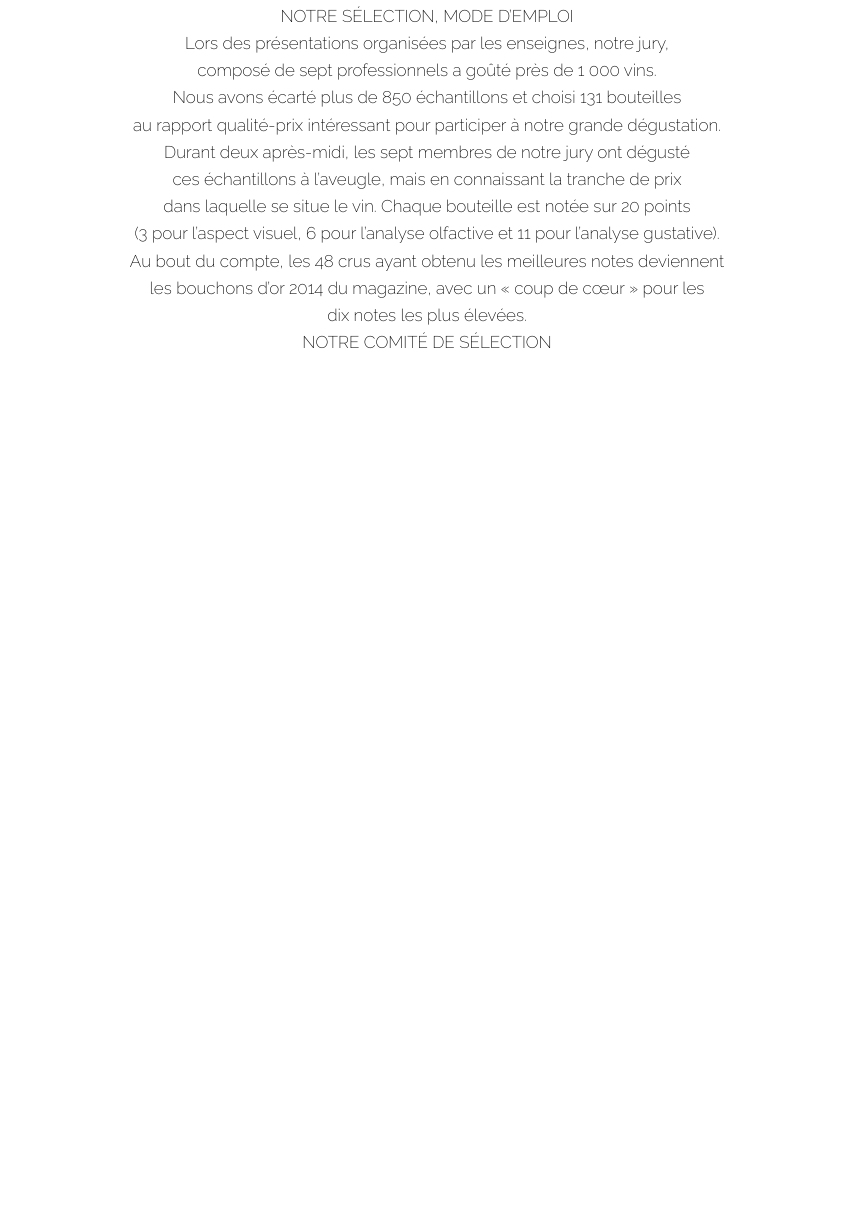
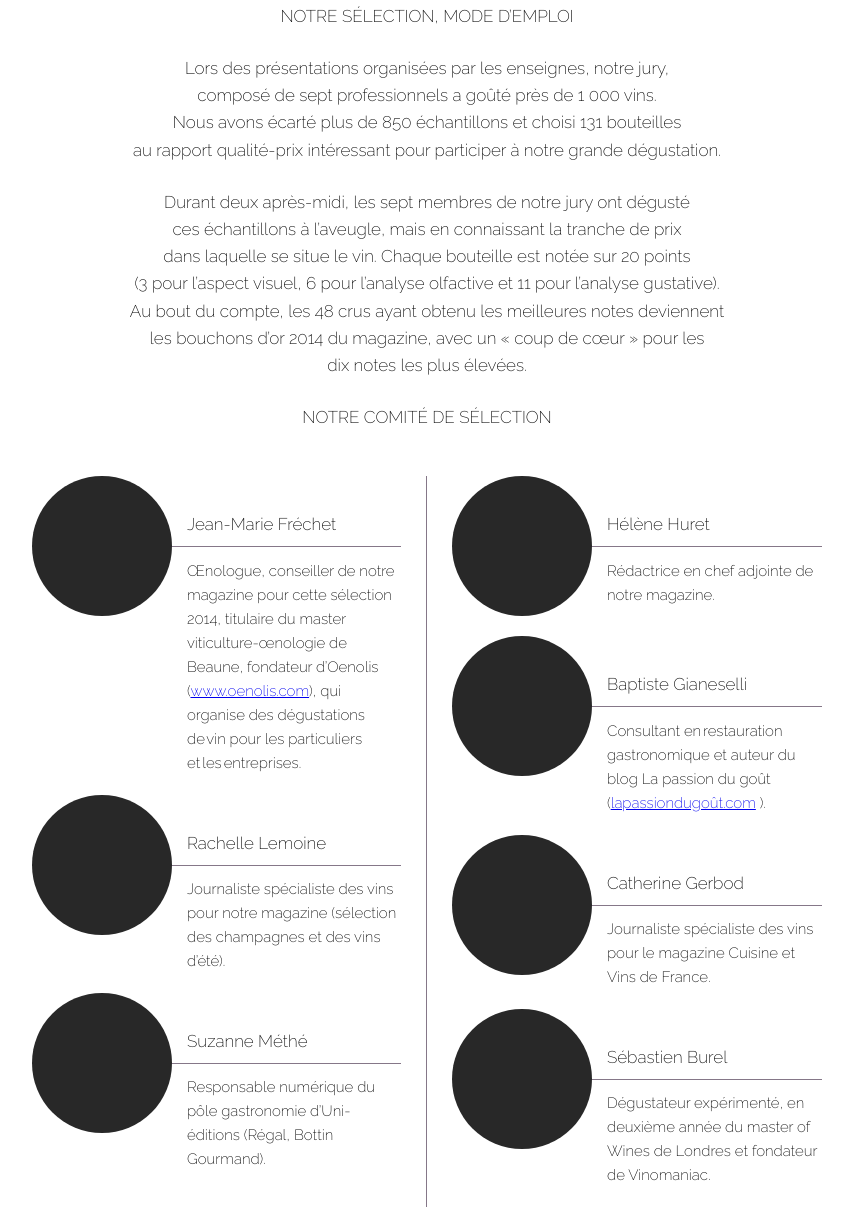
Before and after one commit to Mahi-Mahi/Bouchons-d-Or, a website: page _prototype-html/selection-mode-d-emploi.html in a window 1280 px wide. Shown: the part 277-1504 px from the top of the page, without its empty margins (213-1066 px from the left). Before the commit the page ends 800 px from the top, so only its background shows below. Drawn offline with Linux system fonts and the light colour scheme.

Commit message:
Création page Mode d'emploi / méthodo

```diff
--- a/_prototype-html/css/main.css
+++ b/_prototype-html/css/main.css
@@ -6,6 +6,11 @@ body {
 
 .disable-hover, .disable-hover * {
     pointer-events: none !important;
+}
+
+.media {
+    overflow: hidden;
+    zoom:1;
 }
 
 .wrapper-bouchons-d-or {
@@ -46,6 +51,14 @@ body {
     font-size: 17px;
     margin: 0;
     padding: 0;
+}
+
+.block-title--commitee p {
+    padding: 0 0 25px 0;
+}
+
+.block-title--commitee p:first-child {
+     padding: 25px 0;
 }
 
 .grid-filter__list {
@@ -340,3 +353,70 @@ body {
     width: 60px;
     z-index:2;
 }
+
+
+/* SELECTION */
+
+.commitee {
+    display: table;
+    table-layout: fixed;
+    margin: 0;
+    padding: 20px 0;
+    width: 100%;
+    position: relative;
+    z-index: 1;
+}
+
+.commitee__col {
+    display: table-cell;
+    margin: 0;
+    padding: 0 25px;
+    text-align: left;
+    vertical-align: top;
+    width: 49.9%;
+}
+
+.commitee__col:first-child {
+   border-right:1px solid #857788;
+}
+
+.commitee-col__body {
+    padding:0 0 20px 0;
+    position:relative;
+    z-index:1;
+}
+
+.commitee-col__body:before {
+    border-top: 1px solid #857788;
+    content: '';
+    display: block;
+    height: 1px;
+    position: absolute;
+    left: 0;
+    top: 70px;
+    width: 100%;
+    z-index:-1;
+}
+
+.commitee-col__body img {
+    border-radius:50%;
+    display: block;
+    float: left;
+    margin:0 15px 0 0;
+    padding: 0;
+}
+
+.commitee-col__body p {
+    display: block;
+    font-size: 15px;
+    margin: 0;
+    padding:0;
+}
+
+.commitee-col__body strong {
+    display: block;
+    font-weight: normal;
+    font-size: 17px;
+    margin: 0;
+    padding: 35px 0 20px 0;
+}
--- a/_prototype-html/selection-mode-d-emploi.html
+++ b/_prototype-html/selection-mode-d-emploi.html
@@ -144,7 +144,7 @@
 <rect x="819.975" y="79.251" transform="matrix(0.7071 -0.7071 0.7071 0.7071 182.0596 608.0113)" fill="#6E6270" width="9.978" height="9.978"/>
 <line fill="none" stroke="#6E6270" stroke-miterlimit="10" x1="502.055" y1="84.24" x2="831.314" y2="84.24"/>
 </svg>
-    		<div class="block-title">
+    		<div class="block-title block-title--commitee">
 	    		<h1>
 	    			Concours des foires aux vins 2014
 	    			<strong>Nos 50 bouchons d'or</strong>
@@ -170,12 +170,76 @@
 	    		<p>
 					NOTRE COMITÉ DE SÉLECTION
 	    		</p>
-	    		<div class="commitee">
-					<div class="commitee-col">
-						<div class=""
+	    	</div>
+    		<div class="commitee">
+				<div class="commitee__col">
+					<div class="commitee-col__body media">
+						<img src="images/default-pic.jpg" alt="" />
+						<div class="media">
+							<p>
+								<strong>Jean-Marie Fréchet</strong>
+								Œnologue, conseiller de notre magazine pour cette sélection 2014, titulaire du master viticulture-œnologie de Beaune, fondateur d’Oenolis (<a href="http://www.oenolis.com" target="_blank">www.oenolis.com</a>), qui organise des dégustations de vin pour les particuliers et les entreprises.
+							</p>
+						</div>
 					</div>
-	    		</div>
-	    	</div>
+					<div class="commitee-col__body media">
+						<img src="images/default-pic.jpg" alt="" />
+						<div class="media">
+							<p>
+								<strong>Rachelle Lemoine</strong>
+								Journaliste spécialiste des vins pour notre magazine (sélection des champagnes et des vins d’été).
+							</p>
+						</div>
+					</div>
+					<div class="commitee-col__body media">
+						<img src="images/default-pic.jpg" alt="" />
+						<div class="media">
+							<p>
+								<strong>Suzanne Méthé</strong>
+								Responsable numérique du pôle gastronomie d’Uni-éditions (Régal, Bottin Gourmand).
+							</p>
+						</div>
+					</div>
+				</div>
+				<div class="commitee__col">
+					<div class="commitee-col__body media">
+						<img src="images/default-pic.jpg" alt="" />
+						<div class="media">
+							<p>
+								<strong>Hélène Huret</strong>
+								Rédactrice en chef adjointe de notre magazine.
+							</p>
+						</div>
+					</div>
+					<div class="commitee-col__body media">
+						<img src="images/default-pic.jpg" alt="" />
+						<div class="media">
+							<p>
+								<strong>Baptiste Gianeselli</strong>
+								Consultant en restauration gastronomique et auteur du blog La passion du goût (<a href="http://www.lapassiondugout.com" target="_blank">lapassiondugoût.com</a>	).
+							</p>
+						</div>
+					</div>
+					<div class="commitee-col__body media">
+						<img src="images/default-pic.jpg" alt="" />
+						<div class="media">
+							<p>
+								<strong>Catherine Gerbod</strong>
+								Journaliste spécialiste des vins pour le magazine Cuisine et Vins de France.
+							</p>
+						</div>
+					</div>
+					<div class="commitee-col__body media">
+						<img src="images/default-pic.jpg" alt="" />
+						<div class="media">
+							<p>
+								<strong>Sébastien Burel</strong>
+								Dégustateur expérimenté, en deuxième année du master of Wines de Londres et fondateur de Vinomaniac.
+							</p>
+						</div>
+					</div>
+				</div>
+    		</div>
 		</div><!-- .wrapper -->
     </body>
 </html>
```
Also changed, not shown: _prototype-html/images/default-pic.jpg (added).
